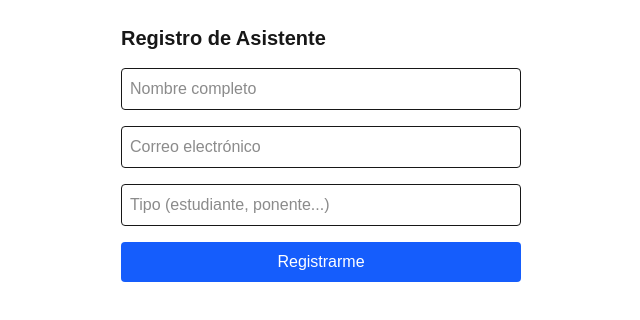
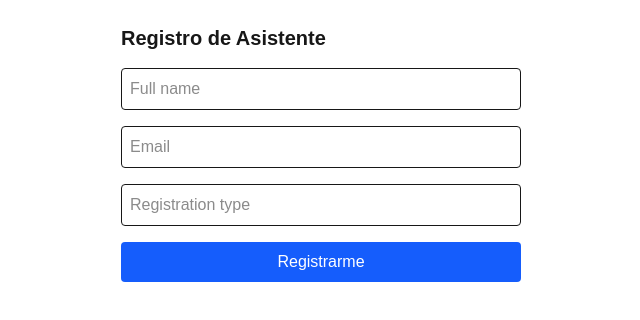
Before and after one commit to serferre2004/qr-checkin, a Next.js app: page /login in a window 1280 px wide. Shown: the top 320 px of the page, without its empty margins (319-959 px from the left). Built offline with nearby package versions, Linux system fonts and the light colour scheme; no server answers.

Commit message:
First register trial. Expecting DB confirmations and domain hosting

```diff
--- a/next.config.ts
+++ b/next.config.ts
@@ -8,7 +8,7 @@ module.exports = {
   async redirects() {
     return [
       {
-        source: '/program',
+        source: '/',
         destination: 'https://pepqa.co/program/',
         permanent: false,
         basePath: false
--- a/src/app/login/LoginForm.tsx
+++ b/src/app/login/LoginForm.tsx
@@ -36,28 +36,30 @@ export default function LoginForm() {
   };
 
   const handleSubmit = async (e: React.FormEvent) => {
-    e.preventDefault();
-    setLoading(true);
-    setErrorMsg("");
+      e.preventDefault();
+      setLoading(true);
+      setErrorMsg("");
 
-    const { data, error } = await supabase
-      .from("attendants")
-      .insert([formData])
-      .select()
+      const { data, error } = await supabase
+      .from('attendants')
+      .select('*')
+      .eq('email', formData.email)
       .single();
 
     if (error) {
-      setErrorMsg("Error al registrar. Intenta nuevamente.");
+      setErrorMsg('Email not found');
       setLoading(false);
       return;
     }
+
+    // Si llega aquí, las credenciales son válidas
 
     localStorage.setItem("attendant", JSON.stringify(data));
 
     if (sessionId) {
       router.push(`/scan?id=${sessionId}`);
     } else {
-      router.push("/program");
+      router.push("/");
     }
   };
 
@@ -68,7 +70,7 @@ export default function LoginForm() {
       <form onSubmit={handleSubmit} className="space-y-4">
         <input
           name="name"
-          placeholder="Nombre completo"
+          placeholder="Full name"
           required
           value={formData.name}
           onChange={handleChange}
@@ -77,7 +79,7 @@ export default function LoginForm() {
         <input
           name="email"
           type="email"
-          placeholder="Correo electrónico"
+          placeholder="Email"
           required
           value={formData.email}
           onChange={handleChange}
@@ -85,7 +87,7 @@ export default function LoginForm() {
         />
         <input
           name="type"
-          placeholder="Tipo (estudiante, ponente...)"
+          placeholder="Registration type"
           value={formData.type}
           onChange={handleChange}
           className="w-full p-2 border rounded"
```
